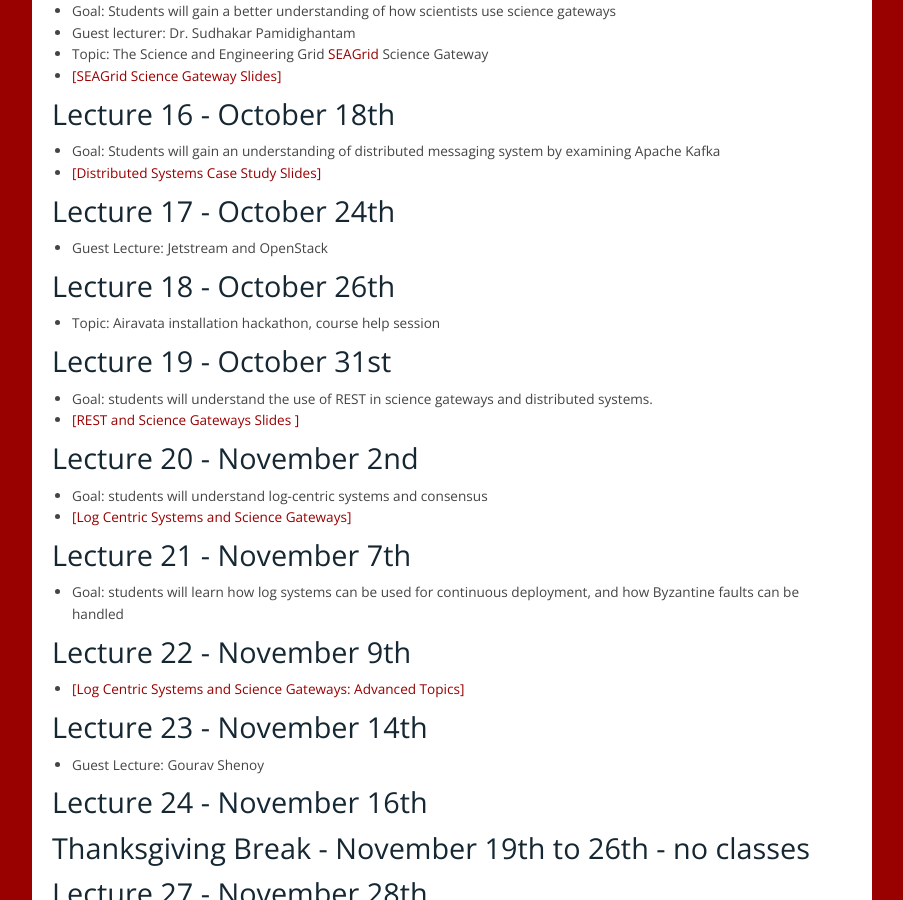
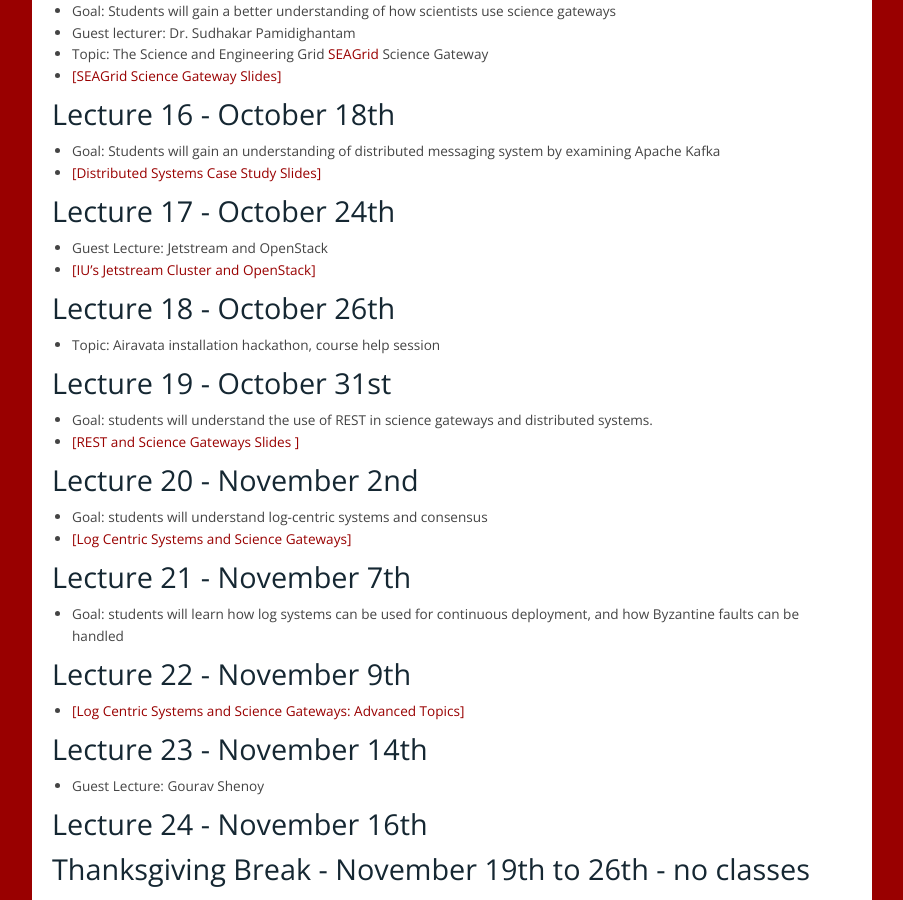
Before and after one commit to airavata-courses/airavata-courses.github.io, a Jekyll site: the page built from lectures.md, in a window 1280 px wide and 900 px high, scrolled down 2121 px. Shown: the whole window, without its empty margins (258-1161 px from the left). Built offline with Jekyll 4.4.1, drawn with Linux system fonts in a browser that asks for light colours; our own code applies the rules of GitHub Pages for plain Markdown files.

Commit message:
Adding Openstack lectures

```diff
--- a/lectures.md
+++ b/lectures.md
@@ -101,6 +101,7 @@
 
 ###  Lecture 17 - October 24th
 * Guest Lecture: Jetstream and OpenStack
+* [[IU's Jetstream Cluster and OpenStack]]({{ site.url }}slides/171024-Jetstream-GWArchClass.pptx)
 
 ###  Lecture 18 - October 26th
 * Topic: Airavata installation hackathon, course help session
```
Also changed, not shown: 1 other file.
